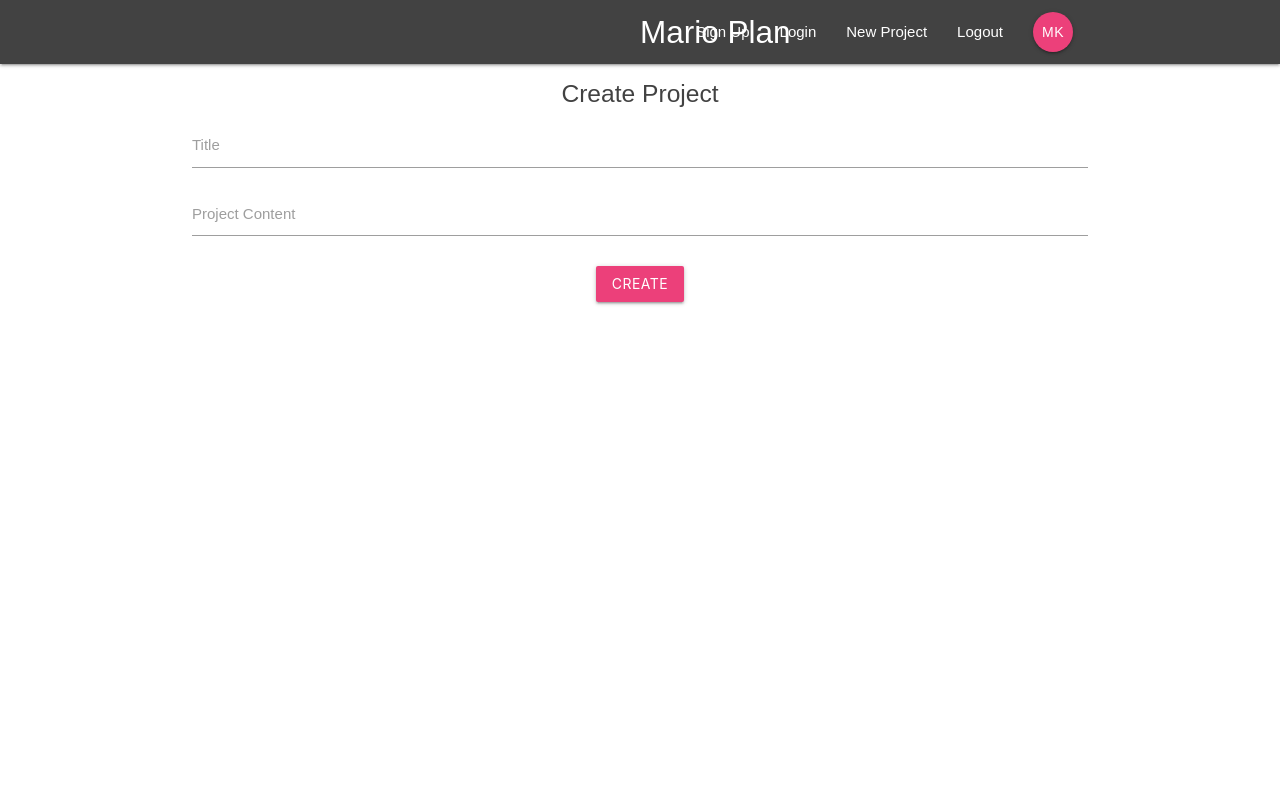
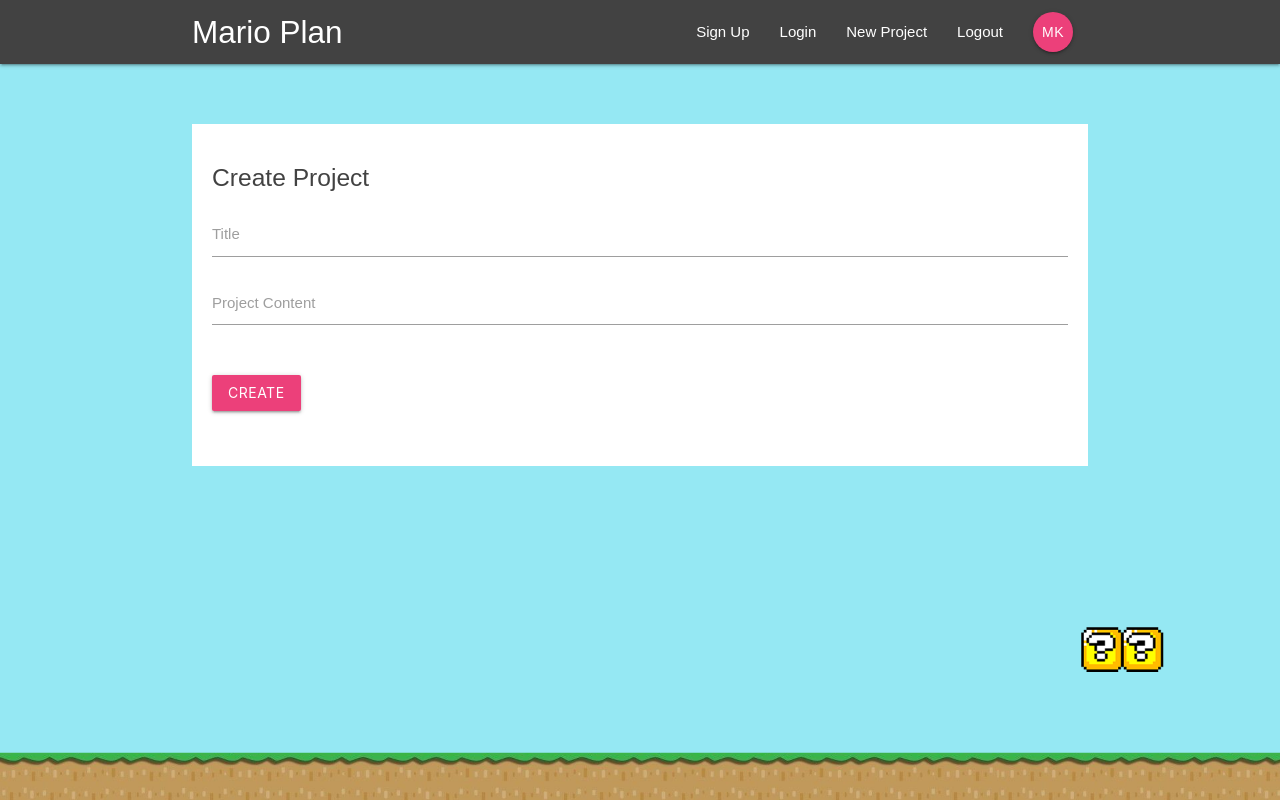
Before and after one commit to Naxos84/React_Redux_Firebase_App_Tutorial, a React (Create React App) app: page /create in a window 1280 px wide. Built offline with nearby package versions, Linux system fonts and the light colour scheme.

Commit message:
lesson10
add Navlinks && CSS

```diff
--- a/src/components/layout/signedinlinks.tsx
+++ b/src/components/layout/signedinlinks.tsx
@@ -7,7 +7,7 @@ const SignedInLinks = (props: SignedInLinksProps) => {
   return (
     <ul className="right">
       <li>
-        <NavLink to="/">New Project</NavLink>
+        <NavLink to="/create">New Project</NavLink>
       </li>
       <li>
         <NavLink to="/">Logout</NavLink>
--- a/src/components/layout/signedoutlinks.tsx
+++ b/src/components/layout/signedoutlinks.tsx
@@ -7,10 +7,10 @@ const SignedOutLinks = (props: SignedOutLinksProps) => {
   return (
     <ul className="right">
       <li>
-        <NavLink to="/">Sign Up</NavLink>
+        <NavLink to="/signup">Sign Up</NavLink>
       </li>
       <li>
-        <NavLink to="/">Login</NavLink>
+        <NavLink to="/signin">Login</NavLink>
       </li>
     </ul>
   );
--- a/src/styles.css
+++ b/src/styles.css
@@ -1,4 +1,31 @@
-.App {
+html {
+  min-height: 100%;
+}
+body {
+  margin: 0;
+  padding: 0;
   font-family: sans-serif;
-  text-align: center;
+  background: url(/img/mario-bg.png) no-repeat;
+  background-size: 100%;
+  background-position: bottom;
+  background-color: #95e8f3;
+  min-height: 100%;
 }
+
+form {
+  padding: 20px;
+  margin-top: 60px;
+}
+
+form button,
+form h5 {
+  margin: 20px 0;
+}
+
+input[type="text"]:not(.browser-default):focus:not([readonly]),
+input[type="email"]:not(.browser-default):focus:not([readonly]),
+input[type="password"]:not(.browser-default):focus:not([readonly]),
+textarea.materialize-textarea:focus:not([readonly]) {
+  border-color: #ec407a;
+  box-shadow: none;
+}
```
Also changed, not shown: public/img/mario-bg.png (added).
